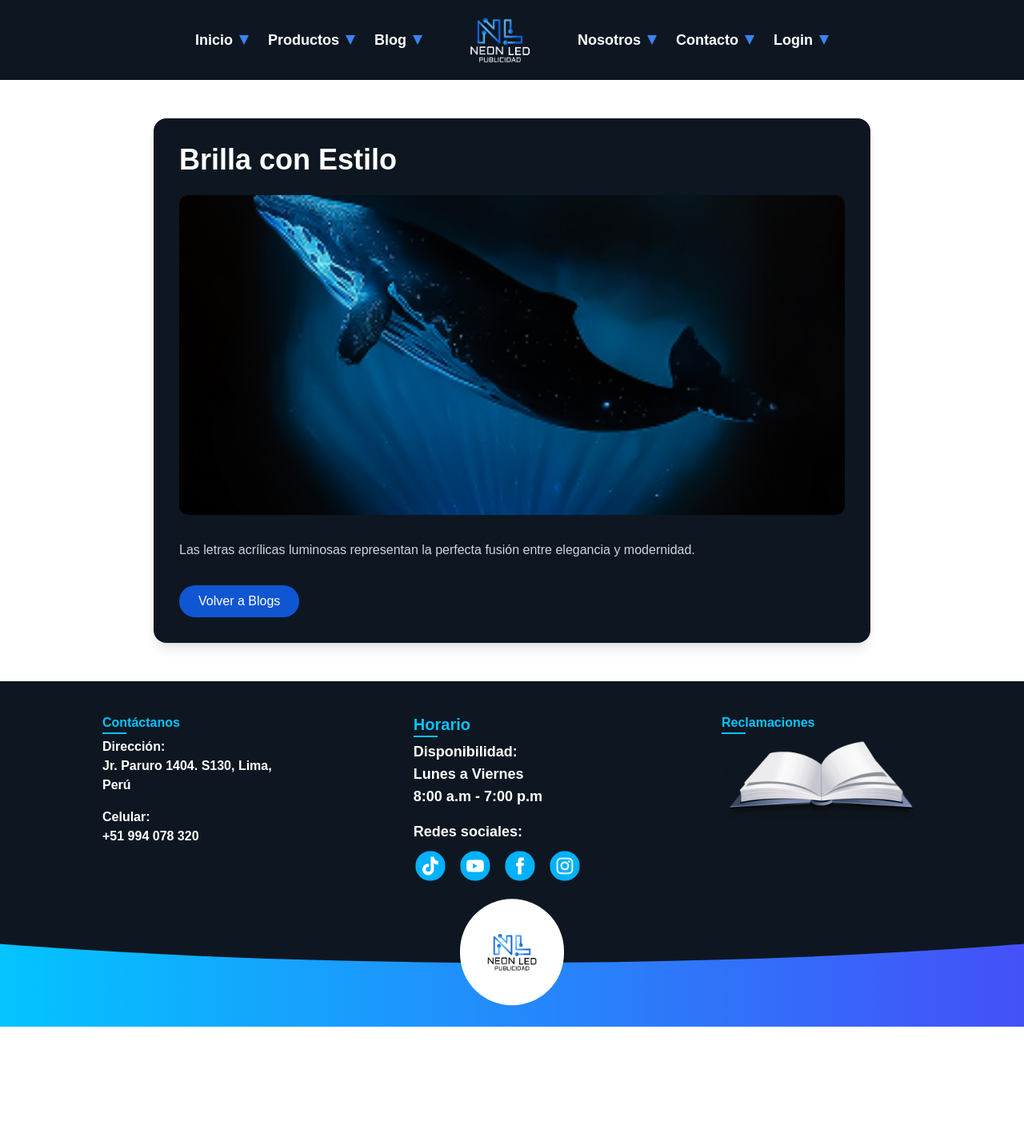
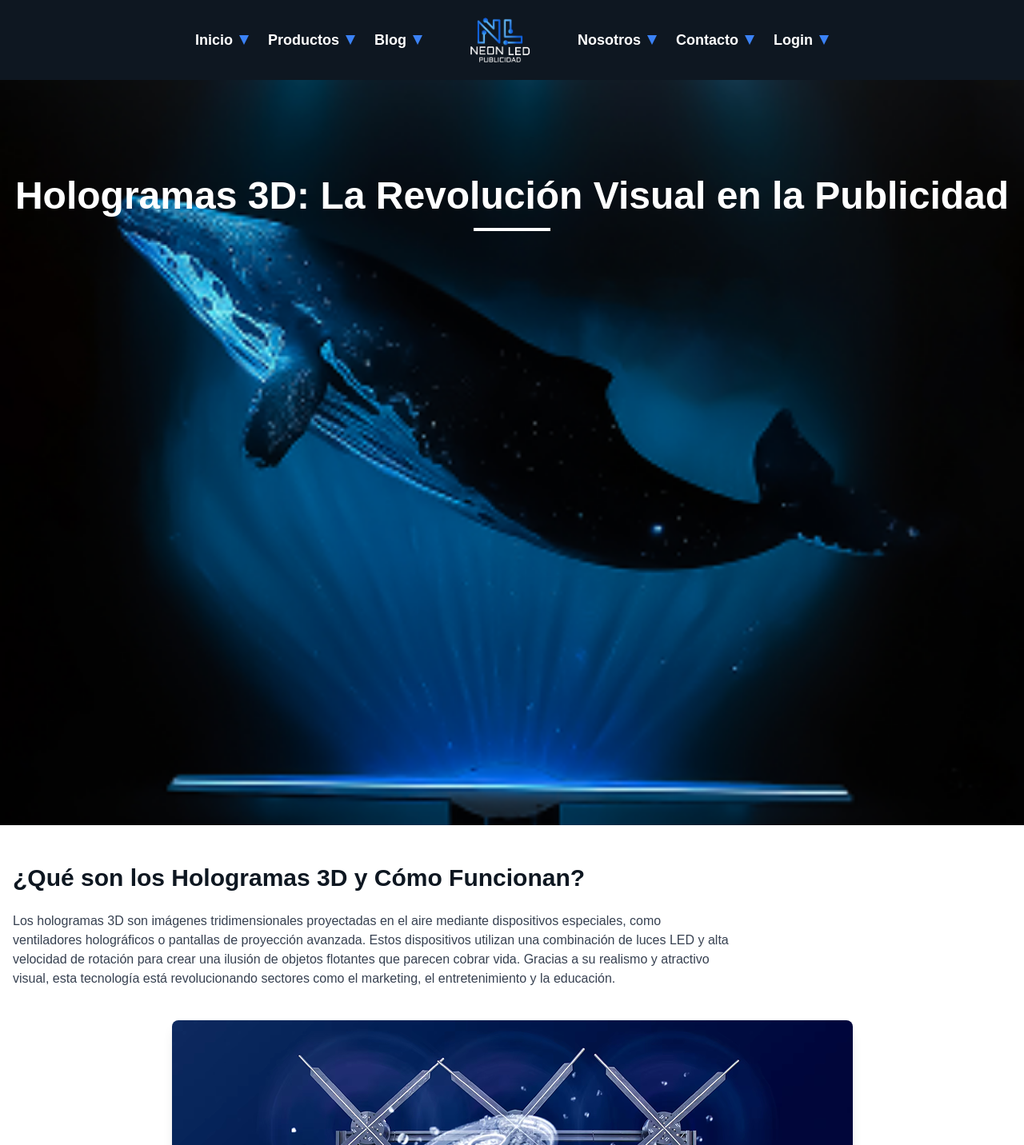
Before and after one commit to PollitoJLGD123/neonledpublicidad_frontend, a Next.js app: page /blog/content/blog3 in a window 1280 px wide. Shown: the top 1432 px of the page at 80% size. Before the commit the page ends 1284 px from the top, so only its background shows below. Built offline with nearby package versions, Linux system fonts and the light colour scheme.

Commit message:
add Blog3

```diff
--- a/app/(client)/blog/content/blog3/page.jsx
+++ b/app/(client)/blog/content/blog3/page.jsx
@@ -3,29 +3,102 @@ import Link from 'next/link';
 
 export default function Blog3() {
   return (
-    <div className="container mx-auto px-4 py-12">
-      <div className="max-w-4xl mx-auto bg-[#0e1721] rounded-2xl shadow-lg p-8">
-        <h1 className="text-4xl font-bold text-white mb-6">Brilla con Estilo</h1>
-
+    <div>
+      {/* Contenedor de la imagen y el título */}
+      <div className="w-full h-[932px] relative">
+        {/* Imagen de fondo */}
         <img
           src="/blog/HOLOGRAFICO.png"
-          alt="Letras Acrílicas Luminosas"
-          className="w-full h-[400px] object-cover rounded-xl mb-8"
+          alt="Hologramas 3D en Publicidad"
+          className="w-full h-full object-cover"
         />
 
-        <div className="prose prose-invert max-w-none">
-          <p className="text-gray-300">
-            Las letras acrílicas luminosas representan la perfecta fusión entre elegancia y modernidad.
-            {/* Aquí va el contenido del blog */}
-          </p>
+        {/* Título superpuesto sobre la imagen */}
+        <div className="absolute top-0 left-0 right-0 h-1/3 flex flex-col items-center justify-center z-10">
+          <h1 className="text-5xl font-bold text-white text-center">Hologramas 3D: La Revolución Visual en la Publicidad</h1>
+          <div className="w-24 h-1 bg-white mt-4"></div>
+        </div>
+      </div>
 
-          <div className="mt-8">
-            <Link href="/blog">
-              <button className="px-6 py-2 rounded-full bg-gradient-to-r from-[--azul_cobalto] to-[--azul_cobalto] text-white hover:opacity-90 transition-all duration-300">
-                Volver a Blogs
-              </button>
-            </Link>
+      {/* Contenido del blog con margen superior sobre fondo blanco */}
+      <div className="container mx-auto px-4 py-12">
+        <h2 className="text-3xl font-bold text-[#0e1721] mb-6">¿Qué son los Hologramas 3D y Cómo Funcionan?</h2>
+        <p className="text-gray-700 mb-6 max-w-4xl">
+          Los hologramas 3D son imágenes tridimensionales proyectadas en el aire mediante
+          dispositivos especiales, como ventiladores holográficos o pantallas de proyección
+          avanzada. Estos dispositivos utilizan una combinación de luces LED y alta velocidad
+          de rotación para crear una ilusión de objetos flotantes que parecen cobrar vida.
+          Gracias a su realismo y atractivo visual, esta tecnología está revolucionando sectores
+          como el marketing, el entretenimiento y la educación.
+        </p>
+
+        {/* Imagen de Coca-Cola holográfica */}
+        <div className="flex justify-center my-10">
+          <img
+            src="/blog/blog3/cocacola.png"
+            alt="Holograma 3D de botella de Coca-Cola"
+            className="max-w-full rounded-lg shadow-lg"
+          />
+        </div>
+
+        <h2 className="text-3xl font-bold text-[#0e1721] mb-6">Aplicaciones de los Hologramas 3D en Marketing y Publicidad:</h2>
+
+        <ul className="text-gray-700 mb-6 list-disc pl-6 max-w-4xl">
+          <li className="mb-2">
+            <strong>Eventos y ferias comerciales:</strong> Los hologramas pueden mostrar productos de
+            manera dinámica, captando la atención de los asistentes.
+          </li>
+          <li className="mb-2">
+            <strong>Escaparates y tiendas:</strong> Proyectar productos en movimiento en una vitrina sin
+            necesidad de tenerlos físicamente reduce costos y crea una experiencia única.
+          </li>
+          <li className="mb-2">
+            <strong>Anuncios publicitarios en espacios abiertos:</strong> Los hologramas pueden proyectarse
+            en exteriores, atrayendo grandes multitudes y potenciando la visibilidad de la
+            marca.
+          </li>
+          <li className="mb-2">
+            <strong>Presentaciones corporativas:</strong> Empresas innovadoras están utilizando hologramas
+            para presentar datos, productos y estrategias de una forma revolucionaria.
+          </li>
+        </ul>
+
+                {/* Imagen del holograma de zapatillas con texto */}
+        <div className="container mx-auto px-4">
+          <div className="max-w-5xl mx-auto bg-[#0e1721] rounded-2xl shadow-lg overflow-hidden">
+            <div className="flex flex-col lg:flex-row lg:h-96">
+              <div className="relative h-64 lg:h-full lg:w-2/5">
+                <img
+                  src="/blog/blog3/image2.png"
+                  alt="Holograma 3D de zapatillas"
+                  className="w-full h-full object-cover"
+                />
+                <div className="hidden lg:block absolute top-0 right-0 bottom-0 w-16 bg-gradient-to-r from-transparent to-[#0e1721]"></div>
+              </div>
+              <div className="w-full lg:w-3/5 p-8 flex flex-col justify-center">
+                <div className="text-center max-w-sm mx-auto space-y-4">
+                  <h2 className="text-2xl font-bold text-white">El Futuro de la Publicidad</h2>
+                  <p className="text-gray-300 text-sm leading-relaxed">
+                    Los hologramas 3D proporcionan oportunidades únicas para las
+                    marcas que buscan diferenciarse y conectar con su audiencia de
+                    una manera innovadora. Si estás pensando en crear una
+                    campaña publicitaria futurista, esta tecnología es la clave para
+                    hipnotizar a tu público y convertir la atención en ventas. ¡El futuro
+                    de la publicidad ya está aquí!
+                  </p>
+                </div>
+              </div>
+            </div>
           </div>
+        </div>
+
+        {/* Botón para volver a la lista de blogs */}
+        <div className="mt-8 mb-12">
+          <Link href="/blog">
+            <button className="px-6 py-2 rounded-full bg-gradient-to-r from-[--azul_cobalto] to-[--azul_cobalto] text-white hover:opacity-90 transition-all duration-300">
+              Volver a Blogs
+            </button>
+          </Link>
         </div>
       </div>
     </div>
```
Also changed, not shown: public/blog/blog3/cocacola.png (added), public/blog/blog3/image2.png (added).
